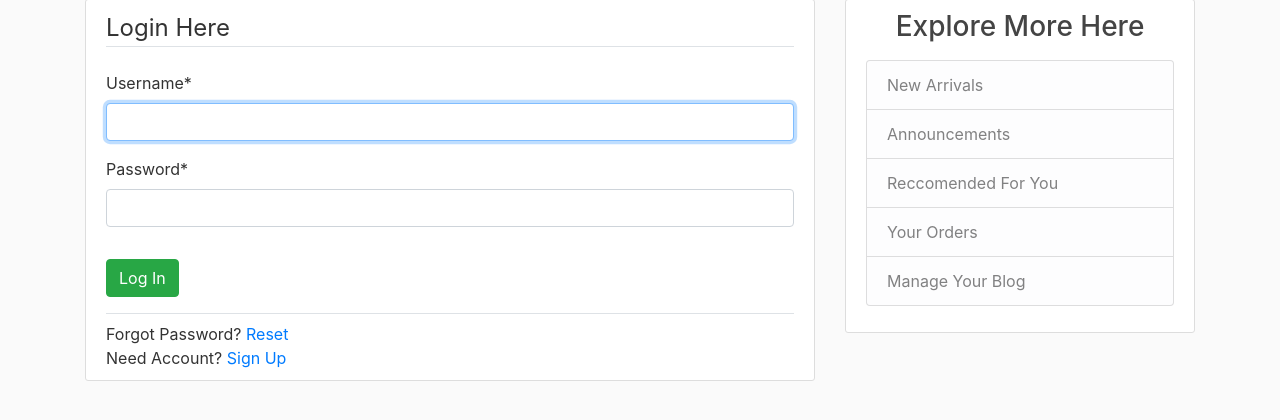
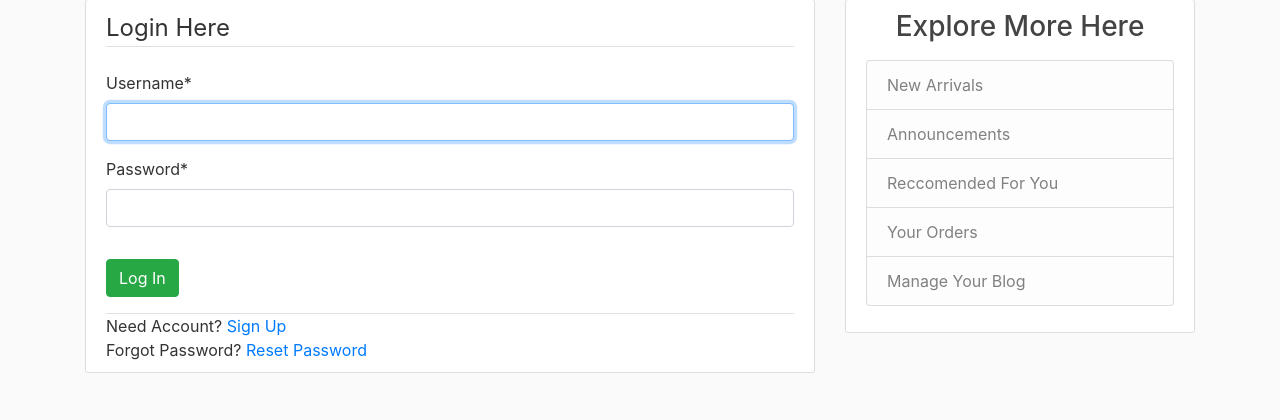
Before and after one commit to SohamJPatel/towardsBookEra, a Django app: page /login/ in a window 1280 px wide. Shown: the part 73-493 px from the top of the page. Run offline with Django 3.2, Linux system fonts and the light colour scheme; some libraries are stand-ins or nearby versions.

Commit message:
forgot passward 2

```diff
--- a/accounts/models.py
+++ b/accounts/models.py
@@ -12,7 +12,7 @@ class Member(AbstractUser):
 
 class MemberProfile(models.Model):
     member = models.OneToOneField(Member, on_delete=models.CASCADE)
-    # address = models.CharField(max_length=500)
+     #address = models.CharField(max_length=500)
     date_of_birth = models.DateField(null=True, default=None)
     profile_image = models.ImageField(default='default.jpg', upload_to='profile_pics')
     is_complete = models.BooleanField(default=False)
--- a/accounts/templates/accounts/login.html
+++ b/accounts/templates/accounts/login.html
@@ -13,8 +13,8 @@
         </fieldset>
         <button type="submit" class="btn btn-success">Log In</button>
         <div class="border-top mt-3">
-            <div class="mt-2">Forgot Password? <a href="#">Reset</a></div>
             <div>Need Account? <a href="{% url 'registerPath' %}">Sign Up</a></div>
+            <div>Forgot Password? <a href="{% url 'password_reset' %}">Reset Password</a></div>
         </div>
     </form>
 </div>
--- a/templates/towardsBookEra/base.html
+++ b/templates/towardsBookEra/base.html
@@ -35,7 +35,7 @@
                     <a class="nav-link" href="{% url 'logoutPath' %}">Logout</a>
                 </li>
                  <li class="nav-item">
-                    <a class="nav-item nav-link" href="{% url 'profilePath' %}">Profile</a>
+                    <a class="nav-item nav-link" href="{% url 'profilePath' %}">{{ user.first_name }}</a>
                 </li>
                 {% endif %}
                  <li class="nav-item">
--- a/towardsBookEra/urls.py
+++ b/towardsBookEra/urls.py
@@ -26,6 +26,29 @@ urlpatterns = [
     path('admin/', admin.site.urls),
     path('login/', auth_views.LoginView.as_view(template_name='accounts/login.html'), name='loginPath'),
     path('logout/', auth_views.LogoutView.as_view(template_name='accounts/logout.html'), name='logoutPath'),
+
+    path('password-reset/',
+         auth_views.PasswordResetView.as_view(
+             template_name='accounts/password_reset.html'
+         ),
+         name='password_reset'),
+    path('password-reset/done/',
+         auth_views.PasswordResetDoneView.as_view(
+             template_name='accounts/password_reset_done.html'
+         ),
+         name='password_reset_done'),
+    path('password-reset-confirm/<uidb64>/<token>/',
+         auth_views.PasswordResetConfirmView.as_view(
+             template_name='accounts/password_reset_confirm.html'
+         ),
+         name='password_reset_confirm'),
+
+    path('password-reset-complete/',
+             auth_views.PasswordResetCompleteView.as_view(
+                 template_name='accounts/password_reset_complete.html'
+             ),
+            name='password_reset_complete'),
+
     path('', master_view.index, name='homePath'),
     path('register/', account_view.register, name="registerPath"),
     path('accounts/', include('accounts.urls'))
```
Also changed, not shown: accounts/templates/accounts/password_reset.html (+17 -0 lines), accounts/templates/accounts/password_reset_complete.html (+7 -0 lines), accounts/templates/accounts/password_reset_confirm.html (+17 -0 lines), accounts/templates/accounts/password_reset_done.html (+10 -0 lines), towardsBookEra/settings.py (+12 -0 lines), 1 other file.
